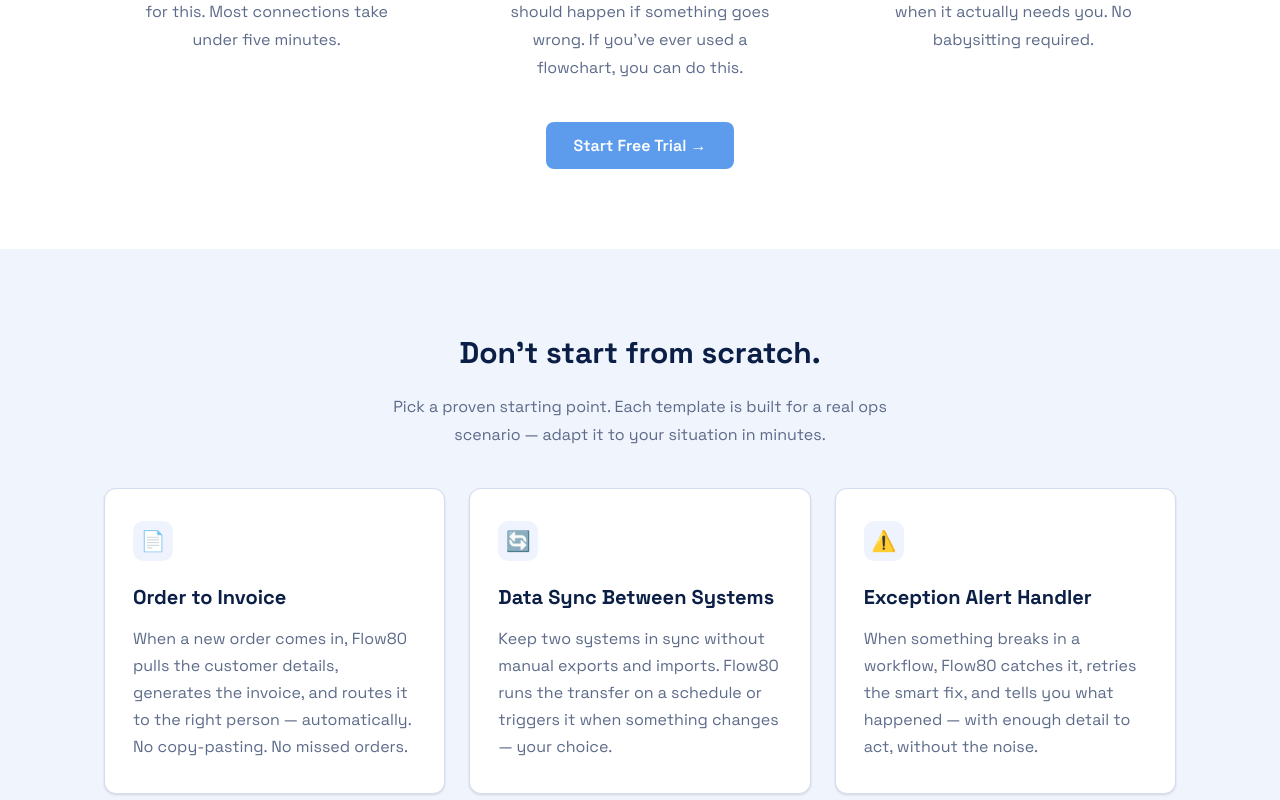
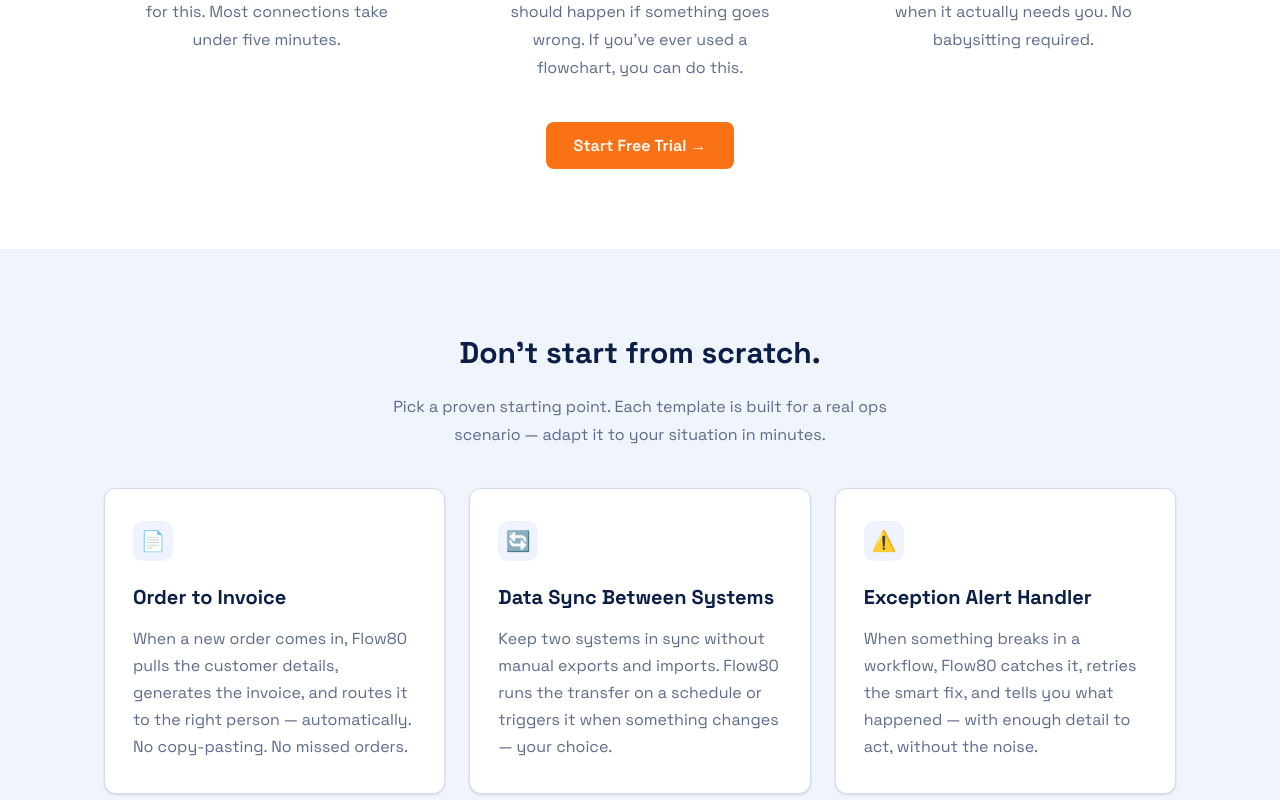
Before and after one commit to DataFlowHub/flow80-website, a Next.js app: page /en in a window 1280 px wide. Shown: the part 1040-1840 px from the top of the page. Built offline with nearby package versions, Linux system fonts and the light colour scheme.

Commit message:
fix: apply warm orange brand color to CTAs and buttons

```diff
--- a/src/styles/globals.css
+++ b/src/styles/globals.css
@@ -4,8 +4,8 @@
 :root {
   /* Brand: Deep Navy + Electric Blue + Cyan Glow */
   --color-primary: #0A1E46;      /* Deep Navy */
-  --color-secondary: #5D9CEC;    /* Electric Blue — primary CTA color */
-  --color-secondary-hover: #4A8AD9;
+  --color-secondary: #F97316;    /* Warm Orange — primary CTA color */    /* Electric Blue — primary CTA color */
+  --color-secondary-hover: #EA580C;
   --color-accent: #00D4FF;        /* Cyan Glow — highlights & glow */
   --color-accent-hover: #00B8E0;
   --color-dark: #0A1E46;          /* Deep Navy */
```
